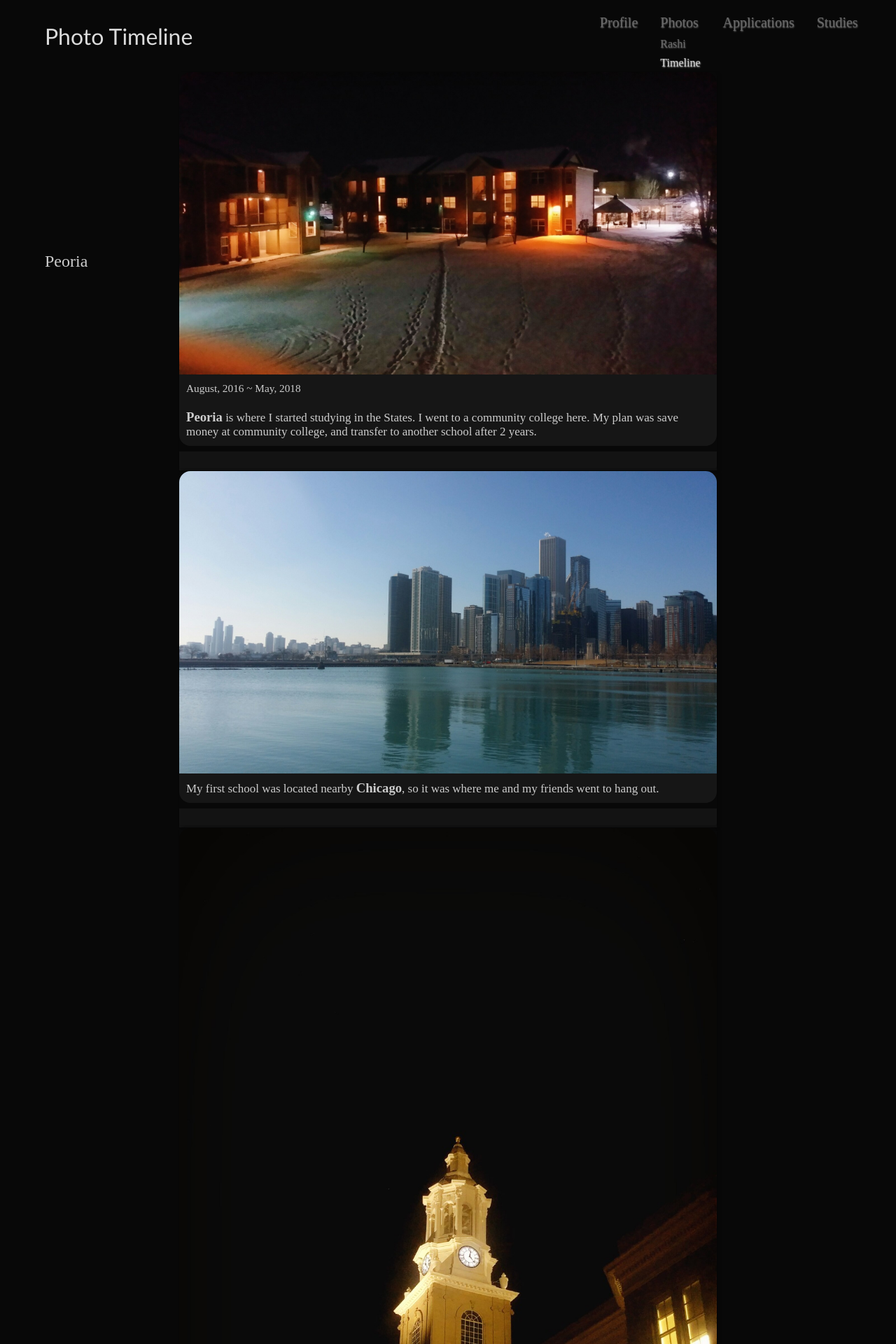
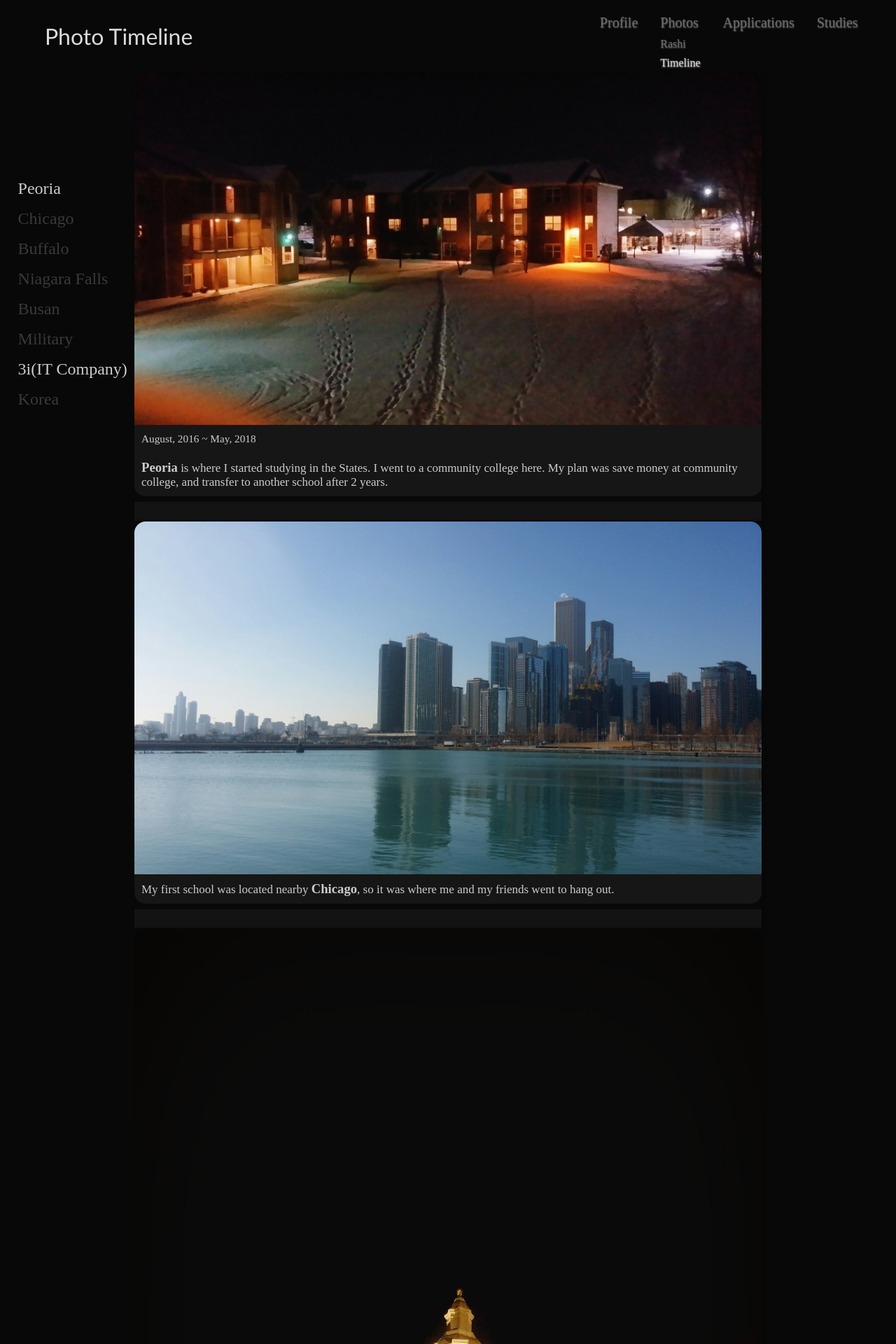
Before and after one commit to JamesOhJins/Profile, a PHP site: page /timeline.html in a window 1280 px wide. Shown: the top 1920 px of the page at 70% size. Run offline with PHP 8.4, Linux system fonts and the light colour scheme; some libraries are stand-ins or nearby versions.

Commit message:
fixed UI issue, implemented scroll calculation in timeline

```diff
--- a/assets/css/style.css
+++ b/assets/css/style.css
@@ -128,18 +128,18 @@ h1 {
 }
 #percent {
     position:fixed;
-    top: 45vh;
-    left: 5vw;
+    top: 30vh;
+    left: 2vw;
     color:#ccc;
     font-size: 24px;
 }
 #timeline {
-    margin-left: 20vw!important;
+    margin-left: 15vw!important;
     justify-content: center;
     padding-top: 2rem;
     padding-bottom: 2rem;
     margin: 0 auto;
-    width: 60%;
+    width: 70%;
 }
 .photo {
     width: 100%;
@@ -265,7 +265,7 @@ h1 {
     max-height: 90%;
     max-width: 90%;
     overflow-x: scroll;
-    object-fit: cover;
+    object-fit: scale-down;
     cursor: pointer;
 }
 
@@ -489,7 +489,11 @@ ul {
       transform: rotate(360deg);
     }
   }
-
+  #percent > li {
+    list-style: none;
+    margin-top: 2vh;
+    color:rgba(255, 255, 255, 0.2);
+}
 
 
 
@@ -608,9 +612,10 @@ ul {
         font-size: 4vw;
     }
     #percent {
-        top: 45vh;
+        top: 28vh;
         left: 1vw;
-        color:#ccc;
         font-size: 20px;
+        /* background-color: rgba(0, 0, 0, 0.2); */
     }
+
 }
--- a/timeline.html
+++ b/timeline.html
@@ -28,49 +28,82 @@
         </h1>
         <dl class="navLinks">
         </dl>
-        <div id="percent">Peoria</div>
+        <div id="percent">
+            <li>Peoria</li>
+            <li>Chicago</li>
+            <li>Buffalo</li>
+            <li>Niagara Falls</li>
+            <li>Busan</li>
+            <li>Military</li>
+            <li>3i(IT Company)</li>
+            <li>Korea</li>
+         </div>
         <script>
-            const percentLabel = document.querySelector("#percent");
+            const percentLabel = document.querySelectorAll("#percent > li");
             $(window).on('scroll', function () {
                 var s = $(window).scrollTop(),
                     d = $(document).height(),
                     c = $(window).height();
-
                 var scrollPercent = (s / (d - c)) * 100;
                 scrollPercent.toFixed(2);
-
                 switch(true){
-                    case (scrollPercent < 7): {
-                        percentLabel.innerHTML = "Peoria";
+                    case (scrollPercent < 1.67): {
+                        percentLabel[0].style.color = "#ccc";
+                        percentLabel[1].style.color = 'rgba(255, 255, 255, 0.2)';
                         break;
                     }
 
-                    case (scrollPercent < 17): {
-                        percentLabel.innerHTML = "Chicago";
+                    case (scrollPercent < 11): {
+                        percentLabel[0].style.color = 'rgba(255, 255, 255, 0.2)';
+                        percentLabel[1].style.color = "#ccc";
+                        percentLabel[2].style.color = 'rgba(255, 255, 255, 0.2)';
+
+                        // i++;
+                        // j++;
                         break;
                     }
-                    case (scrollPercent < 40): {
-                        percentLabel.innerHTML = "Buffalo";
+                    case (scrollPercent < 34): {
+                        percentLabel[1].style.color = 'rgba(255, 255, 255, 0.2)';
+                        percentLabel[2].style.color = "#ccc";
+                        percentLabel[3].style.color = 'rgba(255, 255, 255, 0.2)';
+
                         break;
                     }
-                    case (scrollPercent < 52): {
-                        percentLabel.innerHTML = "Niagara Falls";
+                    case (scrollPercent < 48): {
+                        percentLabel[2].style.color = 'rgba(255, 255, 255, 0.2)';
+                        percentLabel[3].style.color = "#ccc";
+                        percentLabel[4].style.color = 'rgba(255, 255, 255, 0.2)';
+
+                        // i++;j++;
                         break;
                     }
-                    case (scrollPercent < 64): {
-                        percentLabel.innerHTML = "Busan";
+                    case (scrollPercent < 63): {
+                        percentLabel[3].style.color = 'rgba(255, 255, 255, 0.2)';
+                        percentLabel[4].style.color = "#ccc";
+                        percentLabel[5].style.color = 'rgba(255, 255, 255, 0.2)';
+
+                        // i++;j++;
                         break;
                     }
-                    case (scrollPercent < 73): {
-                        percentLabel.innerHTML = "Military";
+                    case (scrollPercent < 72): {
+                        percentLabel[4].style.color = 'rgba(255, 255, 255, 0.2)';
+                        percentLabel[5].style.color = "#ccc";
+                        percentLabel[6].style.color = 'rgba(255, 255, 255, 0.2)';
+                        // i++;j++;
                         break;
                     }
                     case (scrollPercent < 95): {
-                        percentLabel.innerHTML = "IT Company";
+                        percentLabel[5].style.color = 'rgba(255, 255, 255, 0.2)';
+                        percentLabel[6].style.color = "#ccc";
+                        percentLabel[7].style.color = 'rgba(255, 255, 255, 0.2)';
+
+                        // i++;j++;
                         break;
                     }
                     case (scrollPercent < 100): {
-                        percentLabel.innerHTML = "Covid Status";
+                        percentLabel[6].style.color = 'rgba(255, 255, 255, 0.2)';
+                        percentLabel[7].style.color = "#ccc";
+                        // i++;j++;
                         break;
                     }
                     default: {
```
Also changed, not shown: assets/css/tetris.css (+2 -5 lines), 2 other files.
